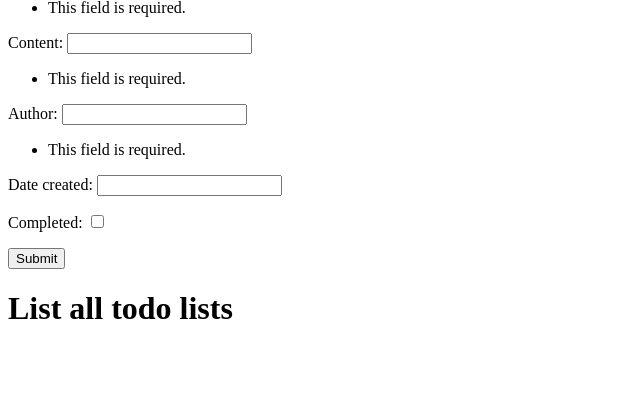
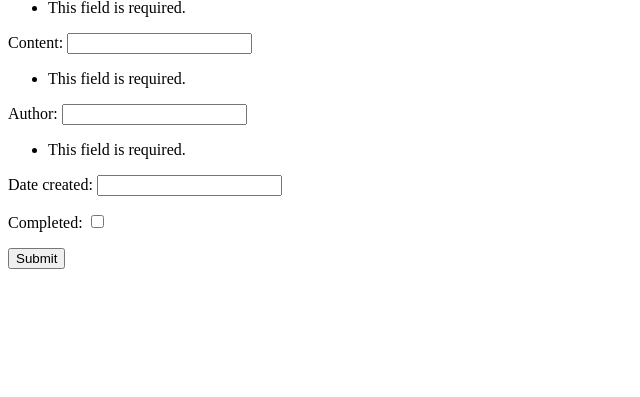
Before and after one commit to Prince-linux/todo, a Django app: page /new/ in a window 1280 px wide. Shown: the part 68-465 px from the top of the page, without its empty margins (0-640 px from the left). Run offline with Django 3.2, Linux system fonts and the light colour scheme; parts of the project's set-up code (start-up, migrations or seed data) failed here and were passed over.

Commit message:
Prince: modified the index.html file

```diff
--- a/todo/templates/todo/index.html
+++ b/todo/templates/todo/index.html
@@ -2,7 +2,7 @@
 <html lang="en">
 <head>
     <meta charset="UTF-8">
-    <title>Todo List</title>
+    <title>Todo</title>
 </head>
 <body>
 
@@ -17,13 +17,5 @@
 
 </form>
 
-<h1>List all todo lists</h1>
-
-{% for item in items %}
-
-<ul>{{ item.content }} - {{ item.author }} -{{ item.date_ceated }} : {{ completed }}</ul>
-
-{% endfor %}
-
 </body>
 </html>
```
